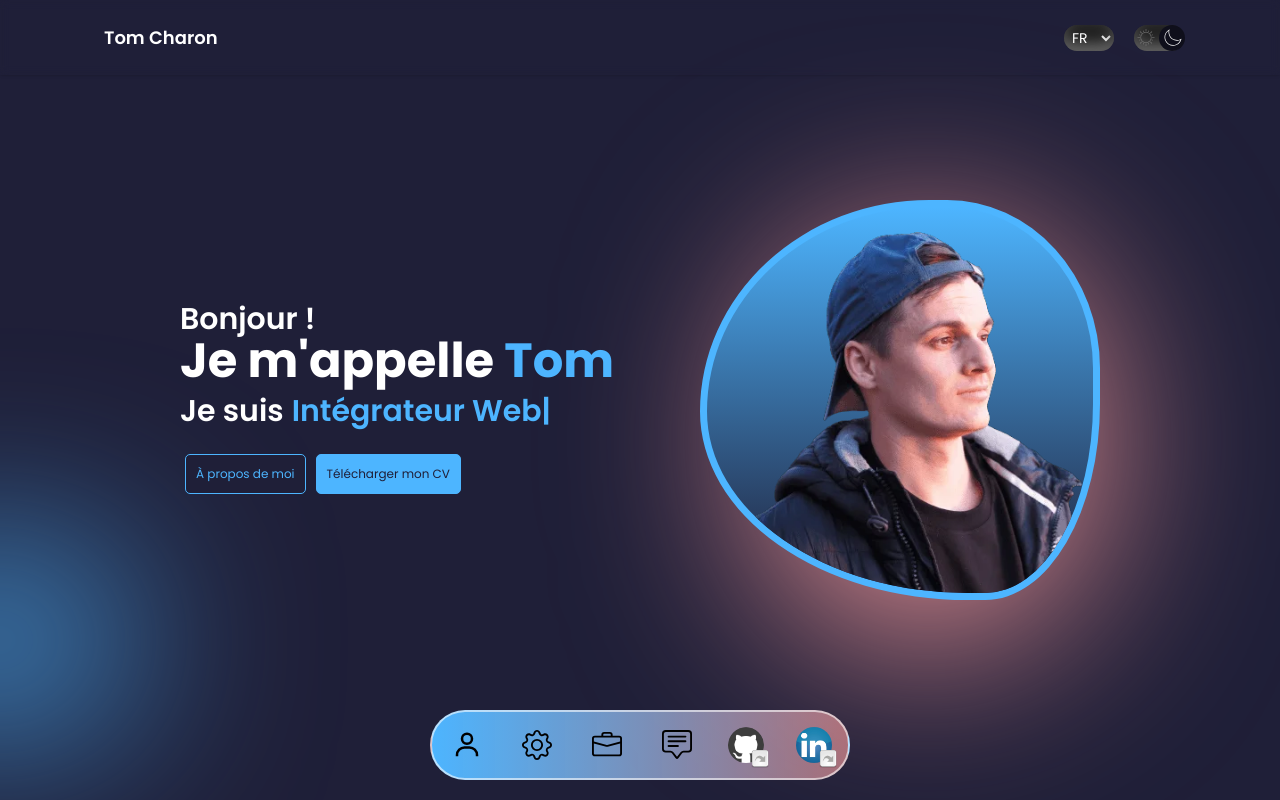
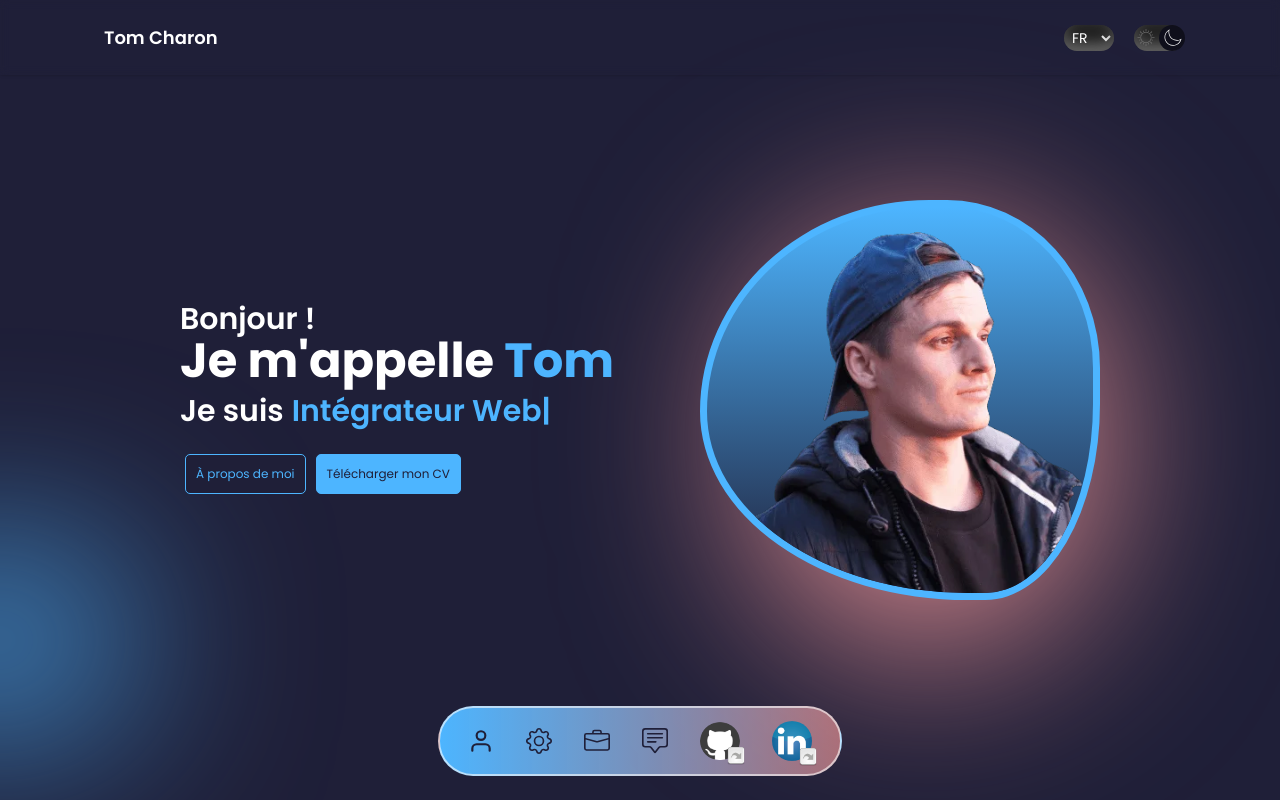
Before and after one commit to CharonTom/tom-website, a React (Vite) app: page / in a window 1280 px wide. Shown: the top 800 px of the page. Built offline with nearby package versions, Linux system fonts and the light colour scheme.

Commit message:
reworking on the dev bar

```diff
--- a/src/components/Nav.tsx
+++ b/src/components/Nav.tsx
@@ -6,32 +6,36 @@ import externeLogo from "../assets/logos/external-link.webp";
 import { Link } from "react-scroll";
 import { motion } from "framer-motion";
 import { GrTechnology } from "react-icons/gr";
+import { CiUser } from "react-icons/ci";
+import { FiUser } from "react-icons/fi";
 
 import { BsChatSquareText, BsBriefcase, BsGear } from "react-icons/bs";
 import { BiUser } from "react-icons/bi";
+import { FaRegUser } from "react-icons/fa";
+import { FaCircleUser } from "react-icons/fa6";
 
 function Nav() {
   return (
-    <nav className="fixed bottom-4 lg:bottom-5 z-20 mx-auto left-1/2 transform -translate-x-1/2">
+    <nav className="fixed bottom-4 lg:bottom-6 z-20 mx-auto left-1/2 transform -translate-x-1/2">
       <motion.div
         initial={{ y: 100 }}
         animate={{ y: 0 }}
         transition={{ delay: 1 }}
-        className="text-black text-3xl border-2 dark:border-gray border-primary rounded-full dark:bg-navbar bg-light-navbar
-        flex justify-around items-center h-[70px] max-w-[430px] mx-auto"
+        className="text-secondary text-[26px] border-2 dark:border-gray border-primary rounded-full dark:bg-navbar bg-light-navbar
+        flex justify-around items-center h-[70px] max-w-[420px] mx-auto lg:px-3"
       >
         <Link
-          className="mx-3 lg:mx-5 cursor-pointer hover:scale-110 transition duration-300 ease-in-out"
+          className=" transition duration-150 ease-in-out mx-2 w-[42px] h-[42px] flex items-center justify-center cursor-pointer rounded-full hover:bg-secondary hover:text-primary"
           to="hero"
           spy={true}
           smooth={true}
           activeClass="active"
           duration={500}
         >
-          <BiUser />
+          <FiUser className="user" />
         </Link>
         <Link
-          className="mx-3 lg:mx-5 cursor-pointer hover:scale-110 transition duration-300 ease-in-out"
+          className=" transition duration-150 ease-in-out mx-2 w-[42px] h-[42px] flex items-center justify-center cursor-pointer rounded-full hover:bg-secondary hover:text-primary"
           to="skills"
           spy={true}
           smooth={true}
@@ -42,7 +46,7 @@ function Nav() {
           <BsGear />
         </Link>
         <Link
-          className="mx-3 lg:mx-5 cursor-pointer hover:scale-110 transition duration-300 ease-in-out"
+          className=" transition duration-150 ease-in-out mx-2 w-[42px] h-[42px] flex items-center justify-center cursor-pointer rounded-full hover:bg-secondary hover:text-primary"
           to="portfolio"
           spy={true}
           smooth={true}
@@ -53,7 +57,7 @@ function Nav() {
           <BsBriefcase />
         </Link>
         <Link
-          className="mx-3 lg:mx-5 cursor-pointer hover:scale-110 transition duration-300 ease-in-out"
+          className=" transition duration-150 ease-in-out mx-2 w-[42px] h-[42px] flex items-center justify-center cursor-pointer rounded-full hover:bg-secondary hover:text-primary"
           to="contact"
           spy={true}
           smooth={true}
@@ -63,14 +67,15 @@ function Nav() {
         >
           <BsChatSquareText />
         </Link>
-        <div className="relative w-[36px] mx-2 lg:mx-4 rounded-full hover:scale-110 transition duration-300 ease-in-out cursor-pointer">
+
         <a
           href="https://github.com/CharonTom"
           target="_blank"
           rel="noopener noreferrer"
+          className="block relative w-[40px] mx-2 lg:mx-4 rounded-full hover:scale-110 transition duration-100 ease-in-out"
         >
           <img
-              className="h-full rounded-full w-[36px] h-[36px]"
+            className="h-full rounded-full w-[40px] h-[40px]"
             src={githubLogo}
             alt="external link pictogram"
           />
@@ -80,15 +85,15 @@ function Nav() {
             alt="external arrow"
           />
         </a>
-        </div>
-        <div className="relative w-[36px] mx-2 lg:mx-4 rounded-full hover:scale-110 transition duration-300 ease-in-out cursor-pointer">
+
         <a
           href="https://www.linkedin.com/in/tom-charon/"
           target="_blank"
           rel="noopener noreferrer"
+          className="relative w-[40px] mx-2 lg:mx-4 rounded-full hover:scale-110 transition duration-100 ease-in-out"
         >
           <img
-              className="h-full rounded-full w-[36px] h-[36px]"
+            className="h-full rounded-full w-[40px] h-[40px]"
             src={linkedinLogo}
             alt="external link pictogram"
           />
@@ -98,7 +103,6 @@ function Nav() {
             alt="external arrow"
           />
         </a>
-        </div>
       </motion.div>
     </nav>
   );
```
Lines whose indentation alone changed are shown as unchanged.
